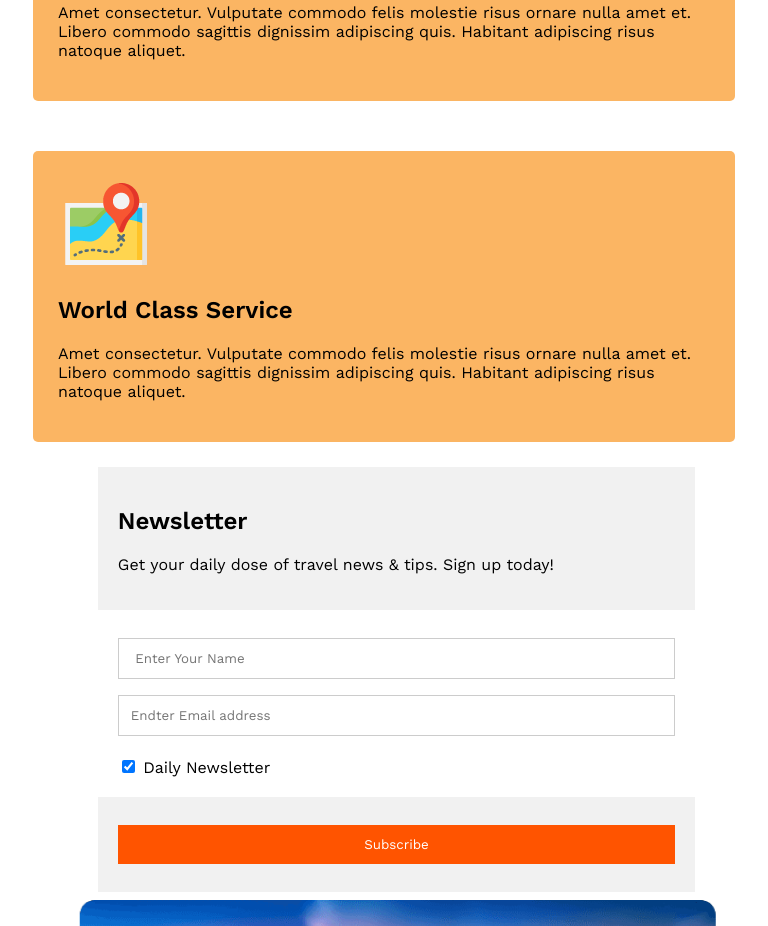
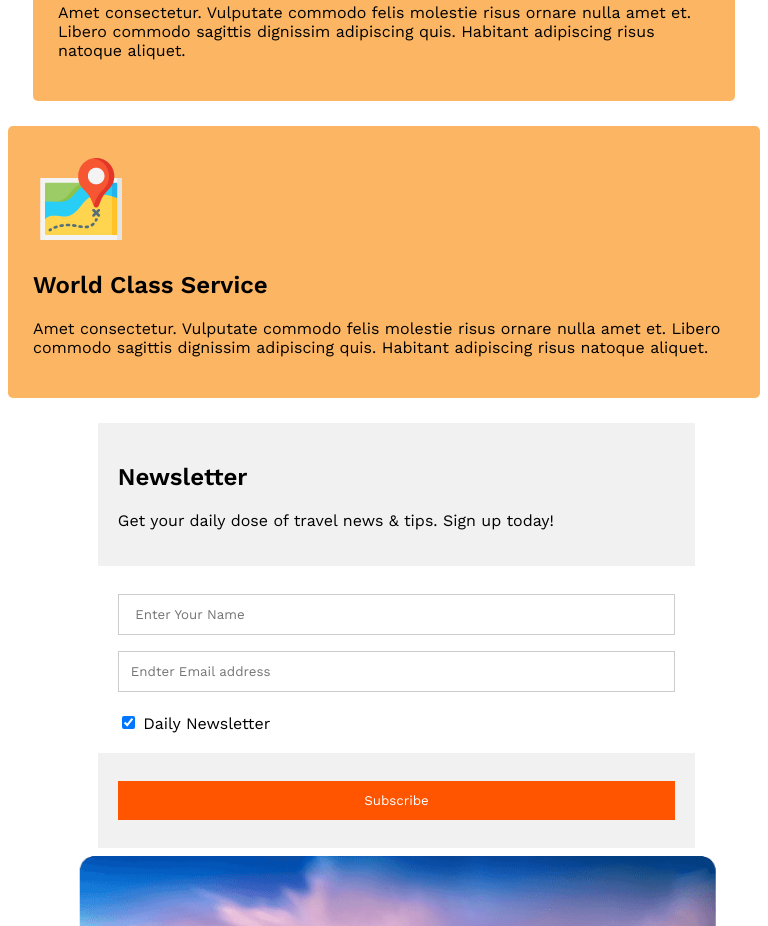
Before and after one commit to hackislol/Explore-Your-Travels, a plain HTML site: page index.html in a window 768 px wide. Shown: the part 2318-3244 px from the top of the page. Drawn offline with nearby package versions, Linux system fonts and the light colour scheme.

Commit message:
new updae

```diff
--- a/index.html
+++ b/index.html
@@ -114,7 +114,7 @@
     </div>
   </div>
   <div class="box-in-one">
-    <div class="box1">
+    <div class="box1-one">
       <div class="hotel-one">
         <img src="Images/photoshop.png" alt="">
         <h2>World Class Service</h2>
--- a/styles/styles.css
+++ b/styles/styles.css
@@ -152,6 +152,14 @@
   padding: 25px 25px;
 }
 
+.box1-one{
+/* border: 2px solid red; */
+margin-left: 300px;
+margin-right: 300px;
+margin-bottom: 25px;
+
+}
+
 .us-items{
   align-content: center;
 
@@ -274,6 +282,15 @@ input[type=submit]:hover {
       .popurlar-site-img img{
         width: 100%;
       }
+      .here-travel-one{
+        margin-left: 140px;
+      }
+      .box1-one{
+        /* border: 2px solid red; */
+        margin: 0 auto;
+        margin-bottom: 25px;
+
+        }
   }
 
   @media screen and (min-width: 600px) and (max-width: 996px) {
@@ -319,4 +336,11 @@ flex-direction: column;
 .here-travel-one{
   margin-left: 250px;
 }
+
+.box1-one{
+  /* border: 2px solid red; */
+  margin: 0 auto;
+  margin-bottom: 25px;
+
   }
+  }
```
